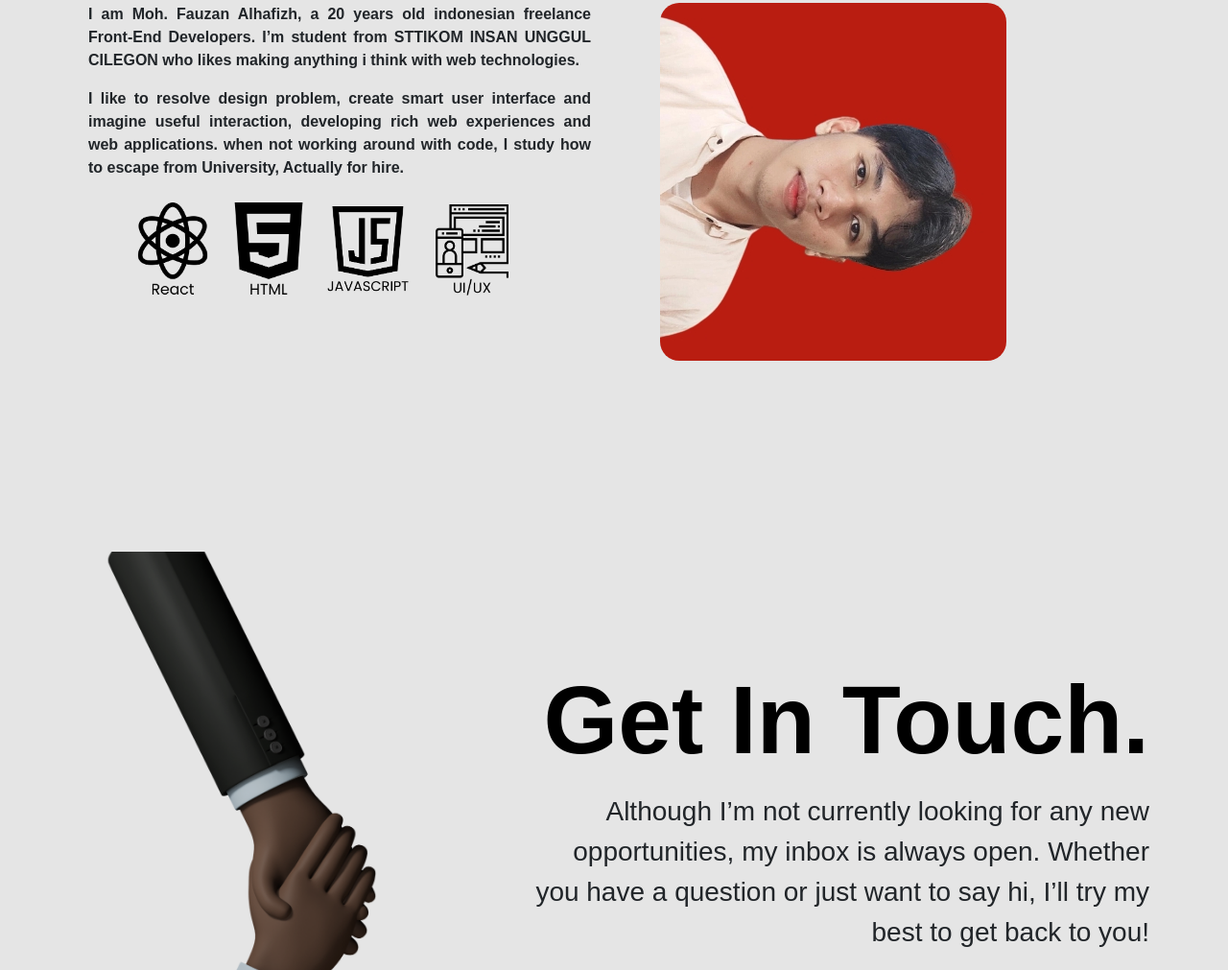
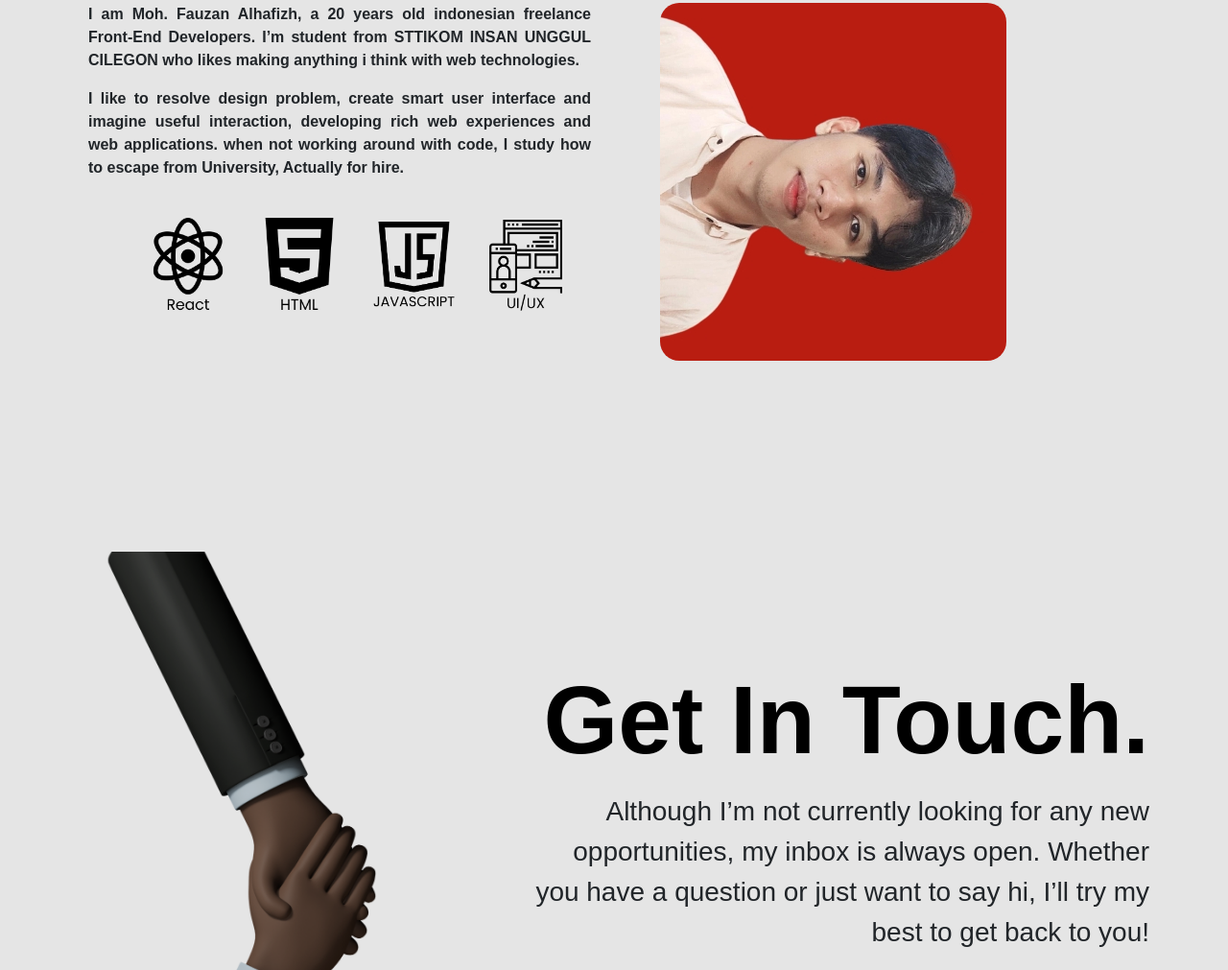
Before and after one commit to fauzanalhfzh/my-portfolio.git.io, a plain HTML site: page index.html in a window 1280 px wide. Shown: the part 1097-2108 px from the top of the page at 96% size. Drawn offline with nearby package versions, Linux system fonts and the light colour scheme; files whose address does not match are found by name.

Commit message:
mengubah margin pada logo

```diff
--- a/index.html
+++ b/index.html
@@ -109,13 +109,13 @@
                             when not working around with code, I study how to escape from University, Actually for hire.
                         </div>
                         <div class="medium ps-5">
-                            <img src="assets/img/logo/react.png" alt="react" width="80" class="me-3" data-aos="zoom-in"
+                            <img src="assets/img/logo/react.png" alt="react" width="80" class="m-3" data-aos="zoom-in"
                                 data-aos-delay="1600">
-                            <img src="assets/img/logo/html.png" alt="react" width="80" class="me-3" data-aos="zoom-in"
+                            <img src="assets/img/logo/html.png" alt="react" width="80" class="m-3" data-aos="zoom-in"
                                 data-aos-delay="1700">
-                            <img src="assets/img/logo/js.png" alt="react" width="85" class="me-4" data-aos="zoom-in"
+                            <img src="assets/img/logo/js.png" alt="react" width="85" class="m-3" data-aos="zoom-in"
                                 data-aos-delay="1800">
-                            <img src="assets/img/logo/design.png" alt="react" width="76" class="me-3" data-aos="zoom-in"
+                            <img src="assets/img/logo/design.png" alt="react" width="76" class="m-3" data-aos="zoom-in"
                                 data-aos-delay="1900">
                         </div>
                     </div>
```
